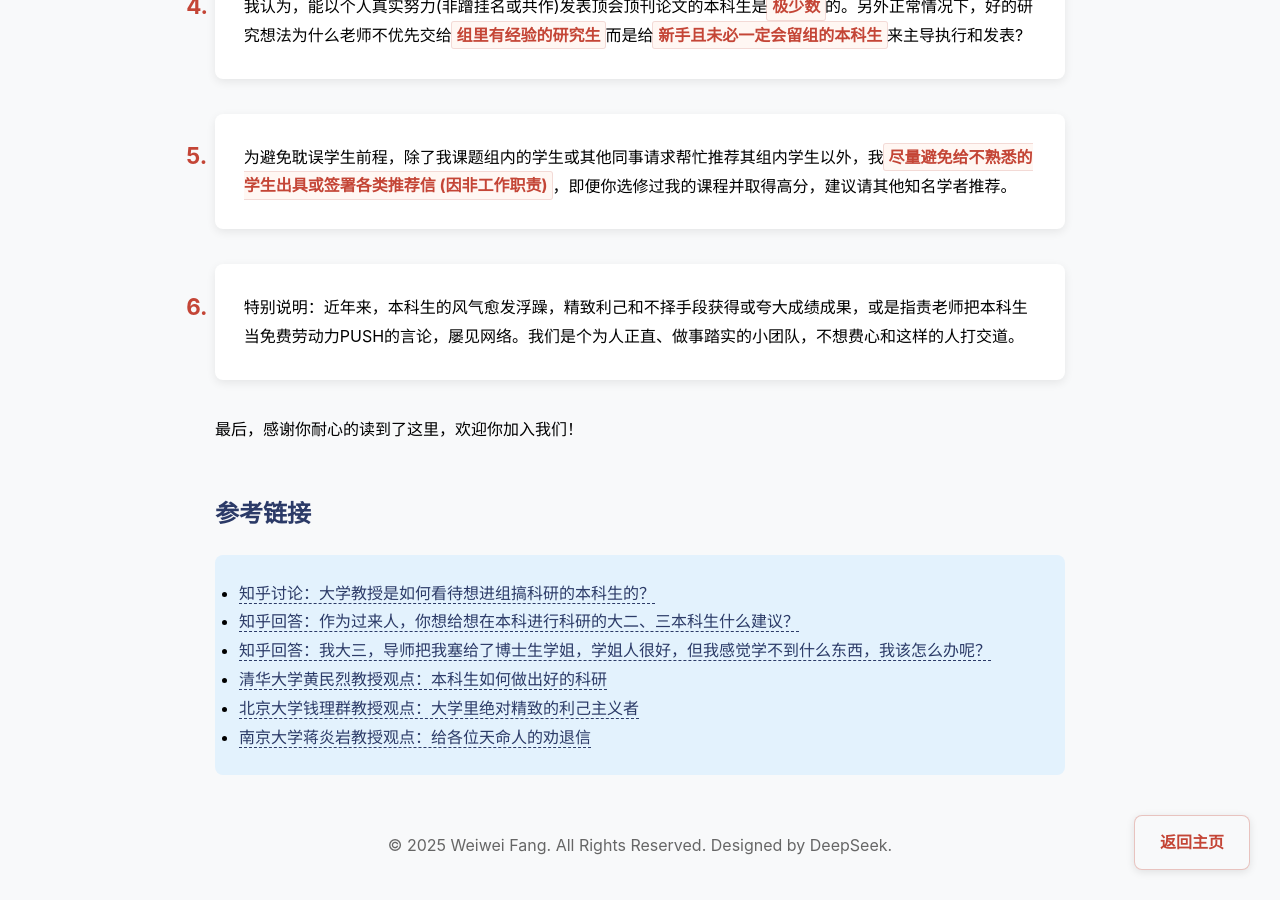
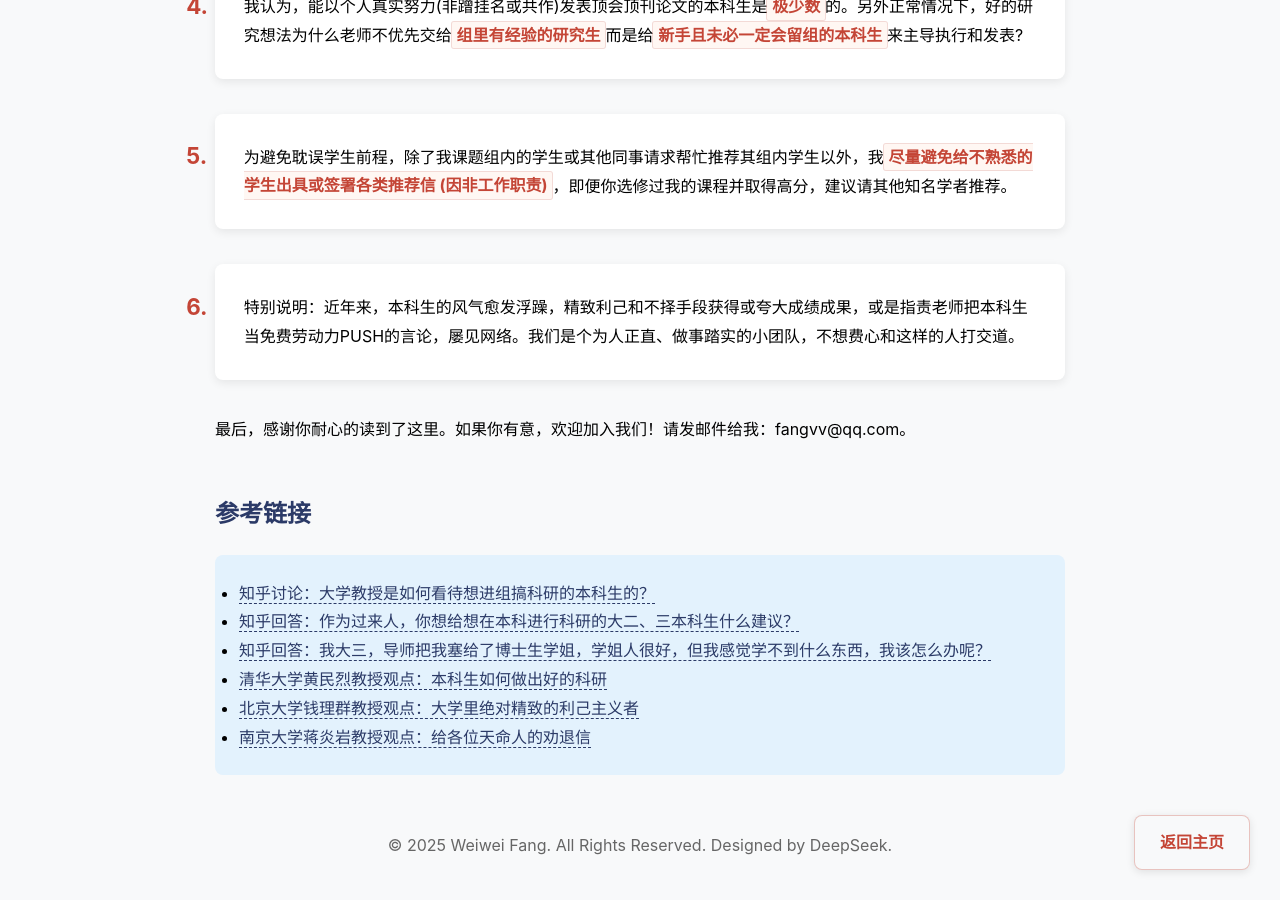
Before and after one commit to fangvv/Homepage, a Jekyll site: the page faq.html, which Jekyll copies as it is, in a window 1280 px wide and 900 px high, scrolled down 870 px. Built offline with Jekyll 4.4.1, drawn with Linux system fonts in a browser that asks for light colours; comment, search, counter and statistics services are not loaded; some of the changed text lies outside the part shown.

Commit message:
update faqs

```diff
--- a/faq.html
+++ b/faq.html
@@ -3,7 +3,7 @@
 <head>
     <meta charset="UTF-8">
     <meta name="viewport" content="width=device-width, initial-scale=1.0">
-    <title>关于本组科研实习生的说明</title>
+    <title>致有意来我组科研实习的本科生同学</title>
     <style>
         :root {
             --primary: #2B3A67;
@@ -86,7 +86,7 @@
     </style>
 </head>
 <body>
-    <h1 style="color:var(--primary);border-bottom:3px solid var(--accent);padding-bottom:1rem">关于本组科研实习生的说明</h1>
+    <h1 style="color:var(--primary);border-bottom:3px solid var(--accent);padding-bottom:1rem">致有意来我组科研实习的本科生同学</h1>
 
     <p><span class="greeting">本科生同学，你好：</span>
 
@@ -108,7 +108,7 @@
     </ol>
 
 <p>
-最后，感谢你耐心的读到了这里，欢迎你加入我们！
+最后，感谢你耐心的读到了这里。如果你有意，欢迎加入我们！请发邮件给我：fangvv@qq.com。
 </p>
 
     <h2 style="color:var(--primary);margin-top:3rem">参考链接</h2>
--- a/faq2.html
+++ b/faq2.html
@@ -104,6 +104,10 @@
 <li>特别说明：我是一名普通的大学教师和导师，没有所谓的科研帽子。<strong>学生都是我自己指导</strong>。如果你要问我，老师你有何特别之处？哦，我评上正教授以前，是没有博士生的，完全靠我的硕士生们和我一起奋斗。如果你水平非常高，估计在我们这里做科研也收获不到什么，那你应当去找水平更高的导师。</li>
     </ol>
 
+<p>
+最后，感谢你耐心的读到了这里。如果你有意，欢迎加入我们！请发邮件给我：fangvv@qq.com。
+</p>
+
     <footer style="text-align:center; padding:1.5rem; color:#666; margin-top:2rem">
     © 2025 Weiwei Fang. All Rights Reserved. Designed by DeepSeek.<br>
     <a href="https://faculty.bjtu.edu.cn/8530"
```
